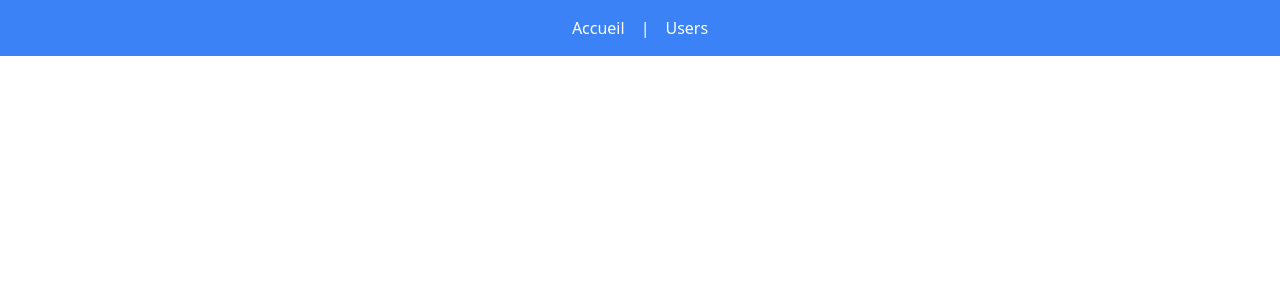
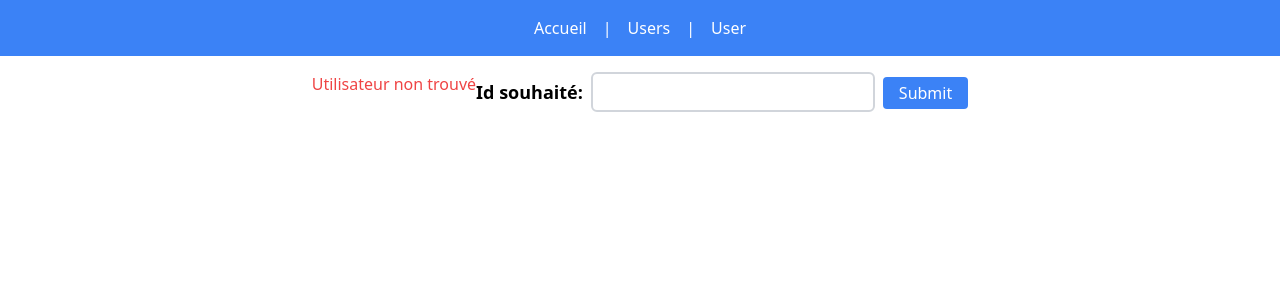
Before and after one commit to PatriceLolivier/ReactCours, a React (Vite) app: page /user/1 in a window 1280 px wide. Before the commit this address had no page. Shown: the top 300 px of the page. Built offline with nearby package versions, Linux system fonts and the light colour scheme; no server answers.

Commit message:
User search by id

```diff
--- a/src/App.jsx
+++ b/src/App.jsx
@@ -1,6 +1,7 @@
 import { BrowserRouter, Routes, Route } from "react-router-dom"
 import { Navbar } from "./components/Navbar/Navbar"
 import { Home } from "./Pages/Home"
+import { Users } from "./Pages/Users"
 import { User } from "./Pages/User"
 
 export function App() {
@@ -9,7 +10,9 @@ export function App() {
             <Navbar />
             <Routes>
                 <Route path="/" Component={Home} />
-                <Route path="/users" Component={User} />
+                <Route path="/users" Component={Users} />
+                <Route path="user" Component={User}/>
+                <Route path="/user/:id" Component={User} />
             </Routes>
         </BrowserRouter>
     )
--- a/src/Pages/Home.jsx
+++ b/src/Pages/Home.jsx
@@ -1 +1 @@
-export function Home() { return <h1 className="text-3xl font-bold text-red-500">Y'a rien ici</h1> }
+export function Home() { return <h1 className="text-3xl font-bold text-red-500  ">Y'a rien ici</h1> }
--- a/src/Pages/User.jsx
+++ b/src/Pages/User.jsx
@@ -1,35 +1,74 @@
+import { useParams, useNavigate } from "react-router-dom";
 import axios from "axios";
 import { useState, useEffect } from "react";
 
 export function User() {
-    const [ users, setUsers ] = useState([]);
-    const [ loading, setLoading ] = useState(true);
-    const ApiURL = "https://jsonplaceholder.org/users";
+  const { id } = useParams();
+  const [user, setUser] = useState(null);
+  const [inputId, setInputId] = useState("");
+  const [error, setError] = useState(null);
+  const navigate = useNavigate();
+  const ApiURL = "https://jsonplaceholder.org/users";
 
-    useEffect(() => {
-        const fetchUsers = async () => {
-            try {
-                const response = await axios.get(ApiURL)
-                setUsers(response.data);
-                setLoading(false);
-            } catch (err) {
-                console.error(err);
-                setLoading(false);
-            }
+  useEffect(() => {
+    const fetchUser = async () => {
+      try {
+        setError(null);
+        const response = await axios.get(`${ApiURL}/${id}`);
+        if (response.data) {
+          console.table(response.data);
+          setUser(response.data);
+        } else {
+          setError("Utilisateur non trouvé");
         }
+      } catch (err) {
+        console.error("Erreur de fetch:", err);
+        setError("Utilisateur non trouvé");
+        setUser(null);
+      }
+    };
 
-        fetchUsers();
-    }, []);
+    if (id) fetchUser();
+  }, [id]);
 
-    if (loading)
-        return (<p>Chargement des utilisateurs en cours ...</p>)
+  const handleSubmit = (e) => {
+    e.preventDefault();
+    if (inputId) {
+      navigate(`/user/${inputId}`);
+    }
+  };
 
-    return (<div className="mt-4">
-        <h1 className="mb-2 font-bold">Liste des emails des utilisateurs :</h1>
-        <ul className="m-2">
-            { users.map((user) => (
-                <li key={user.id}>{ user.email }</li>
-            ))}
-        </ul>
-    </div>)
+  if (!user)
+    return (
+      <div className="mt-4 flex items-center justify-center">
+        {error && <div className="text-red-500 mb-4">{error}</div>}
+        <form onSubmit={handleSubmit}>
+          <label className="text-lg font-bold">
+            Id souhaité:
+            <input
+              type="number"
+              value={inputId}
+              onChange={(e) => setInputId(e.target.value)}
+              className="border-2 border-gray-300 rounded-md p-1 ml-2"
+            />
+          </label>
+          <input
+            type="submit"
+            value="Submit"
+            className="cursor-pointer ml-2 px-4 py-1 bg-blue-500 text-white rounded hover:bg-blue-600"
+          />
+        </form>
+      </div>
+    );
+
+  return (
+    <div className="mt-4 flex justify-center flex-col items-center">
+      <div className="border-2 border-blue-300 rounded-md p-4">
+        <h2>User : {id}</h2>
+        <p>Prénom : {user.firstname}</p>
+        <p>Nom : {user.lastname}</p>
+        <p>Email : {user.email}</p>
+      </div>
+    </div>
+  );
 }
--- /dev/null
+++ b/src/Pages/Users.jsx
@@ -0,0 +1,35 @@
+import axios from "axios";
+import { useState, useEffect } from "react";
+
+export function Users() {
+    const [ users, setUsers ] = useState([]);
+    const [ loading, setLoading ] = useState(true);
+    const ApiURL = "https://jsonplaceholder.org/users";
+
+    useEffect(() => {
+        const fetchUsers = async () => {
+            try {
+                const response = await axios.get(ApiURL)
+                setUsers(response.data);
+                setLoading(false);
+            } catch (err) {
+                console.error(err);
+                setLoading(false);
+            }
+        }
+
+        fetchUsers();
+    }, []);
+
+    if (loading)
+        return (<p>Chargement des utilisateurs en cours ...</p>)
+
+    return (<div className="mt-4">
+        <h1 className="mb-2 font-bold">Liste des emails des utilisateurs :</h1>
+        <ul className="m-2">
+            { users.map((user) => (
+                <li key={user.id}>{ user.email }</li>
+            ))}
+        </ul>
+    </div>)
+}
--- a/src/components/Navbar/Navbar.jsx
+++ b/src/components/Navbar/Navbar.jsx
@@ -3,7 +3,7 @@ import { Link } from "react-router-dom"
 export function Navbar() {
     return (
         <nav className="flex justify-center gap-4 bg-blue-500 p-4 text-white">
-            <Link to="/">Accueil</Link> | <Link to="/users">Users</Link>
+            <Link to="/">Accueil</Link> | <Link to="/users">Users</Link> | <Link to="/user">User</Link>
         </nav>
     )
 }
```
